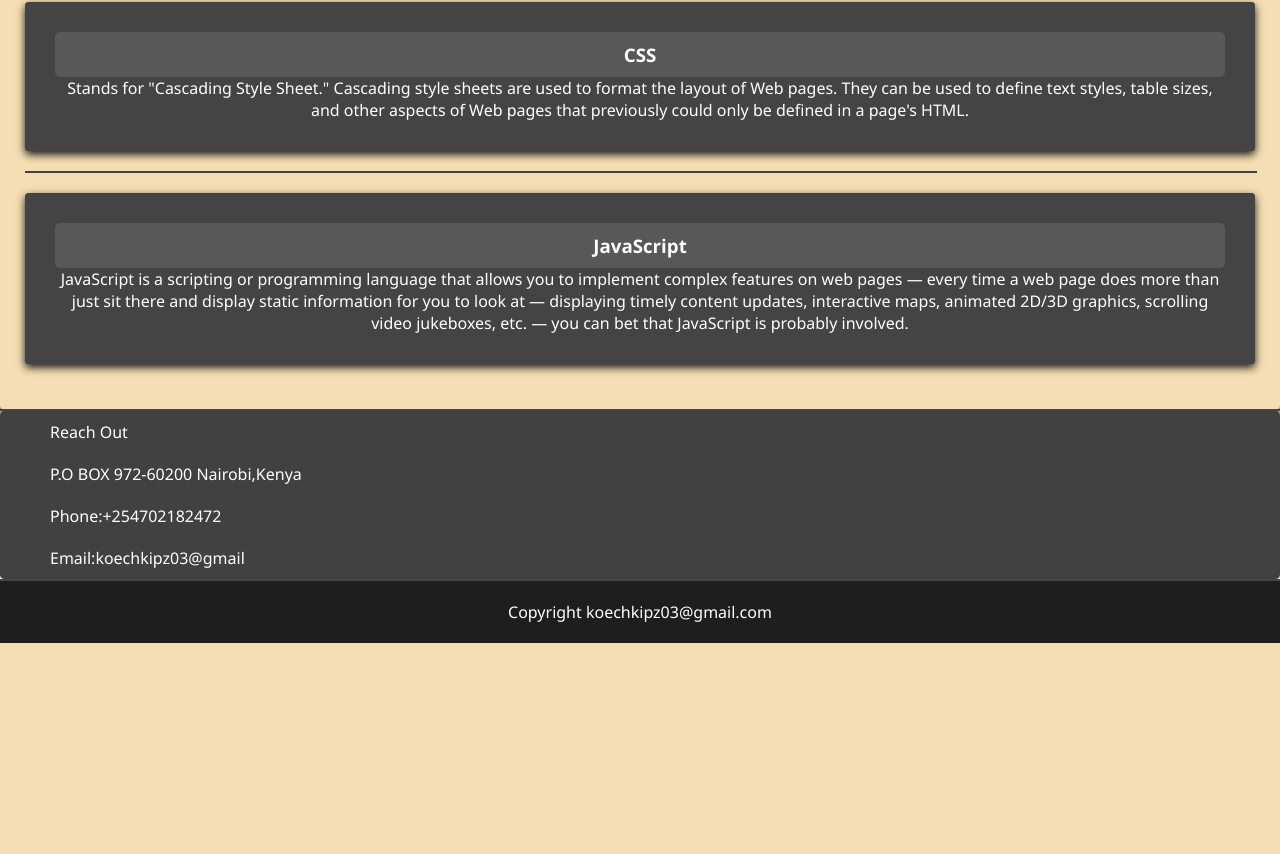
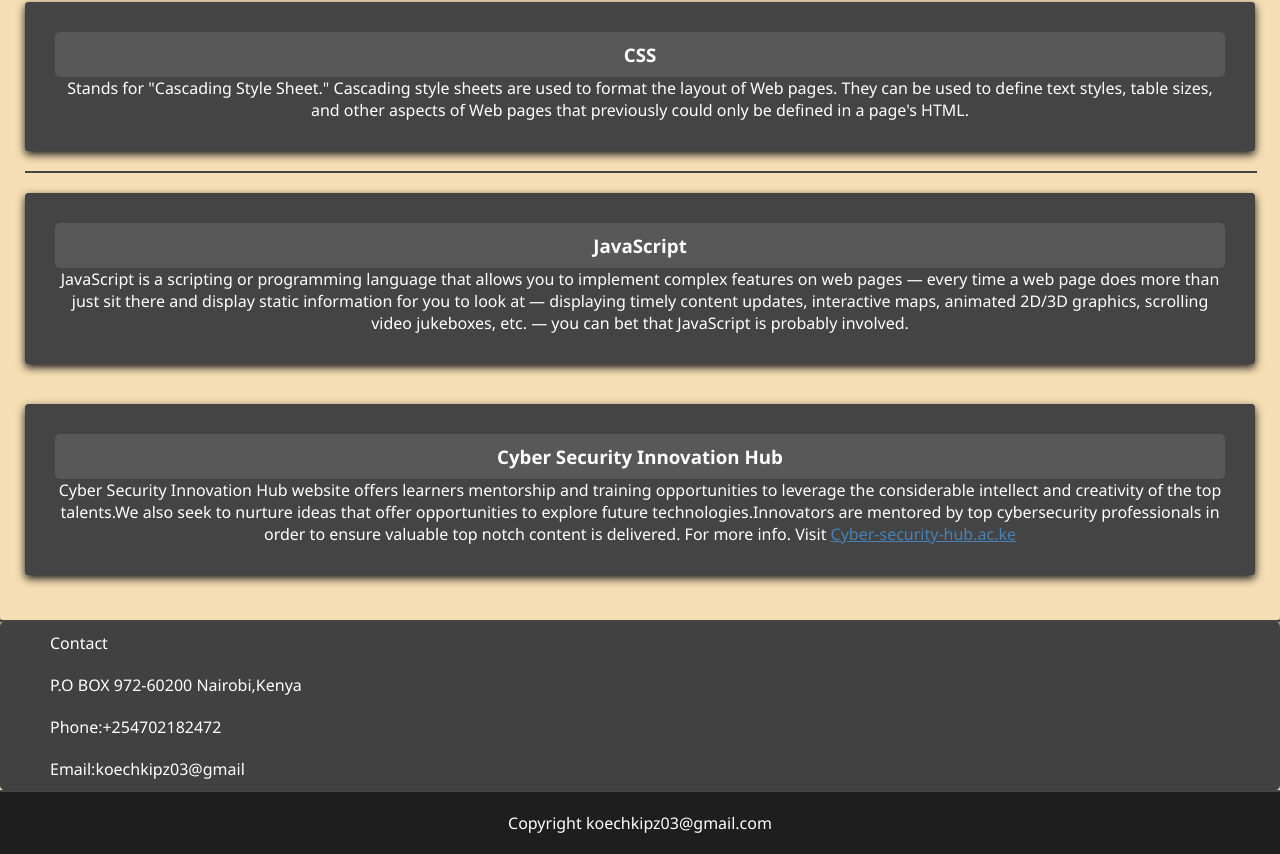
Before and after one commit to amoskipz/Portfolio-Kiprotich, a plain HTML site: page index.html in a window 1280 px wide. Shown: the part 1610-2464 px from the top of the page. Before the commit the page ends 2253 px from the top, so only its background shows below. Drawn offline with Linux system fonts and the light colour scheme.

Commit message:
projects

```diff
--- a/css/styles.css
+++ b/css/styles.css
@@ -185,3 +185,11 @@
         -webkit-transition: all 0.5s cubic-bezier(1, 0, 1, 0.5);
         transition: all 0.5s cubic-bezier(1, 0, 1, 0.5);
       }
+      a{
+        text-emphasis:bold;
+        color: steelblue;
+      }
+      a:hover {
+        transition: all 0.5s ease-in-out;
+        background: #0fcce6;
+      }
--- a/index.html
+++ b/index.html
@@ -86,12 +86,24 @@
                             involved.
                         </p>
                     </li>
+                    <li>
+                        <h3>Cyber Security Innovation Hub</h3>
+                        <p>
+                            Cyber Security Innovation Hub website offers learners mentorship and training opportunities
+                            to leverage the considerable intellect
+                            and creativity of the top talents.We also seek to nurture ideas that offer opportunities to
+                            explore future technologies.Innovators are mentored by top cybersecurity professionals in
+                            order to ensure valuable top notch content is delivered. For more info. Visit
+                            <a href="https://github.com/CollinsOchieng-1/Cyber-security-hub.git">
+                                Cyber-security-hub.ac.ke</a>
+                        </p>
+                    </li>
                 </ul>
             </div>
             <hr>
             <div id="contact">
                 <ul>
-                    <li>Reach Out</li>
+                    <li>Contact</li>
                     <li>P.O BOX 972-60200 Nairobi,Kenya</li>
                     <li>Phone:+254702182472</li>
                     <li>Email:koechkipz03@gmail</li>
```
